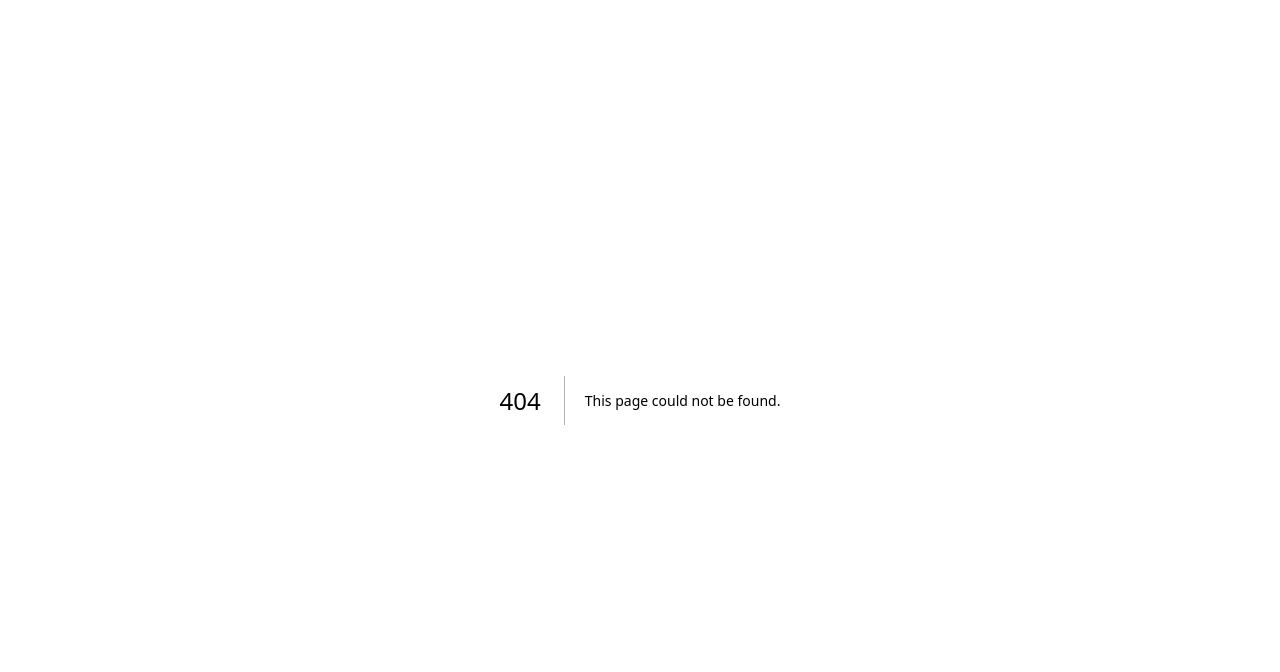
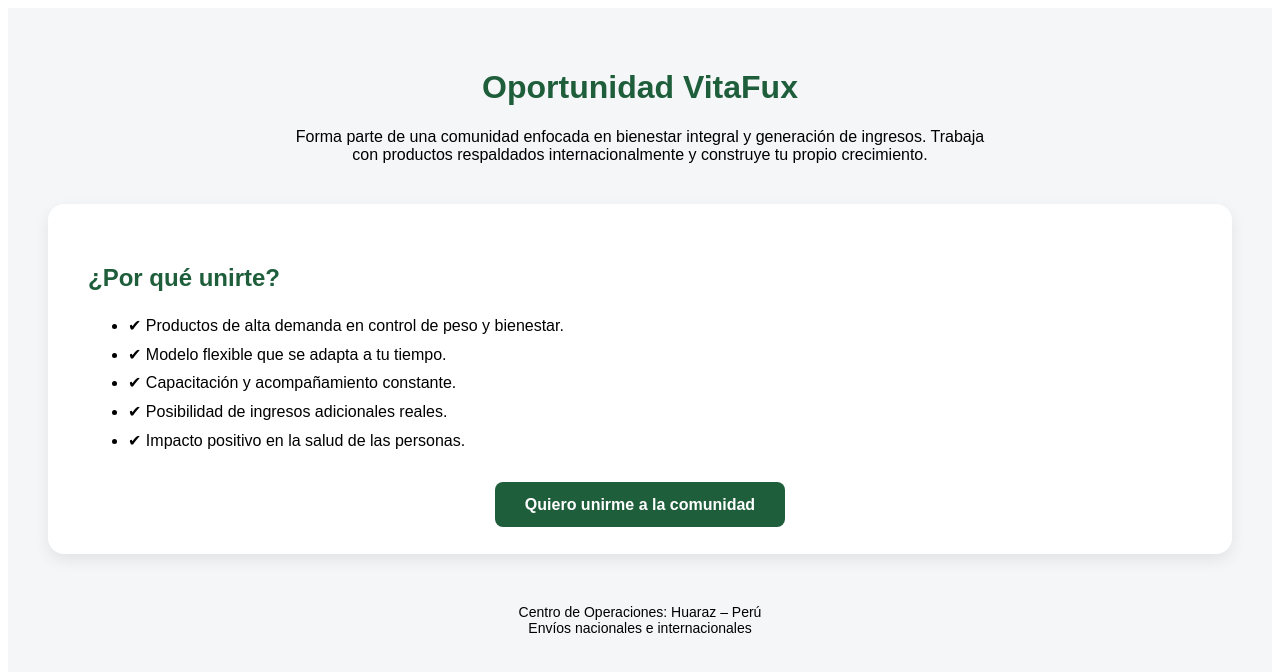
Before and after one commit to ca899/vitafux-web, a Next.js app: page /emprendedor in a window 1280 px wide. Before the commit this address had no page. Shown: the top 672 px of the page. Built offline with nearby package versions, Linux system fonts and the light colour scheme.

Commit message:
Create emprendedor.js

```diff
--- /dev/null
+++ b/pages/emprendedor.js
@@ -0,0 +1,59 @@
+export default function Emprendedor() {
+  return (
+    <div style={{ fontFamily: "Arial, sans-serif", padding: "40px", backgroundColor: "#f4f6f8" }}>
+
+      <h1 style={{ textAlign: "center", color: "#1F5E3B" }}>
+        Oportunidad VitaFux
+      </h1>
+
+      <p style={{ textAlign: "center", maxWidth: "700px", margin: "20px auto" }}>
+        Forma parte de una comunidad enfocada en bienestar integral y generación de ingresos.
+        Trabaja con productos respaldados internacionalmente y construye tu propio crecimiento.
+      </p>
+
+      <div style={{
+        backgroundColor: "white",
+        padding: "40px",
+        borderRadius: "16px",
+        marginTop: "40px",
+        boxShadow: "0 6px 15px rgba(0,0,0,0.08)"
+      }}>
+
+        <h2 style={{ color: "#1F5E3B" }}>¿Por qué unirte?</h2>
+
+        <ul style={{ marginTop: "20px", lineHeight: "1.8" }}>
+          <li>✔ Productos de alta demanda en control de peso y bienestar.</li>
+          <li>✔ Modelo flexible que se adapta a tu tiempo.</li>
+          <li>✔ Capacitación y acompañamiento constante.</li>
+          <li>✔ Posibilidad de ingresos adicionales reales.</li>
+          <li>✔ Impacto positivo en la salud de las personas.</li>
+        </ul>
+
+        <div style={{ textAlign: "center", marginTop: "40px" }}>
+          <a
+            href="https://wa.me/51987275932?text=Hola,%20quiero%20información%20para%20unirme%20a%20VitaFux"
+            target="_blank"
+            style={{
+              padding: "14px 30px",
+              backgroundColor: "#1F5E3B",
+              color: "white",
+              borderRadius: "8px",
+              textDecoration: "none",
+              fontWeight: "bold"
+            }}
+          >
+            Quiero unirme a la comunidad
+          </a>
+        </div>
+
+      </div>
+
+      <div style={{ textAlign: "center", marginTop: "50px", fontSize: "14px" }}>
+        Centro de Operaciones: Huaraz – Perú
+        <br />
+        Envíos nacionales e internacionales
+      </div>
+
+    </div>
+  );
+}
```
